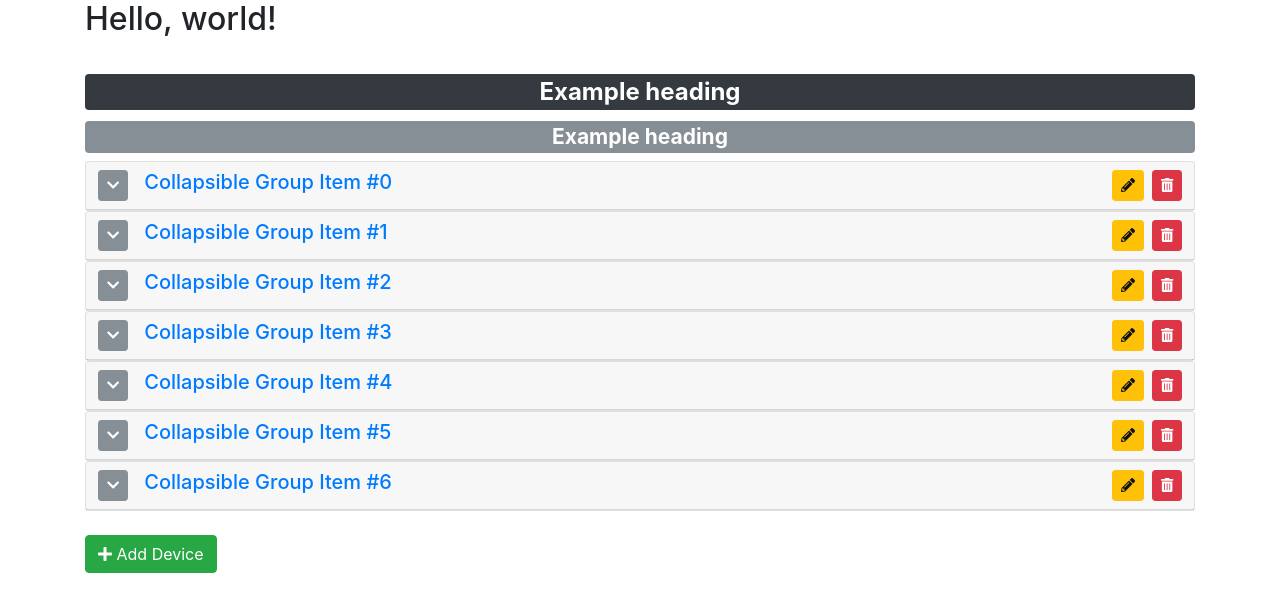
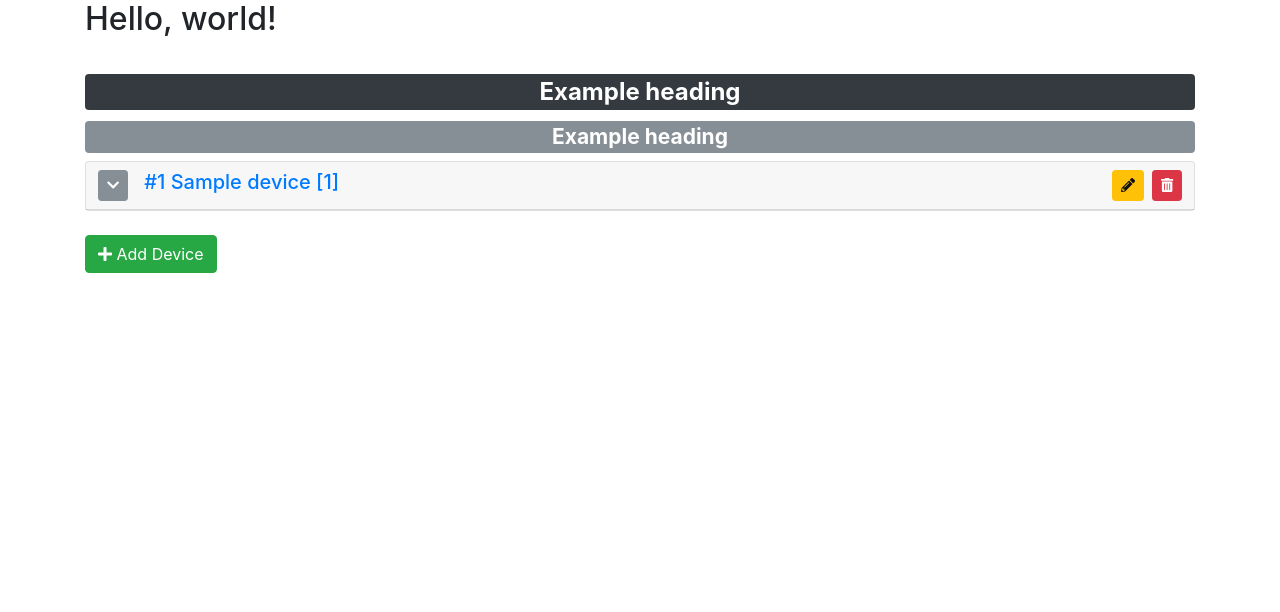
Before and after one commit to happytm/ezPiC, a Python web app: template ezPiC/templates/devices.html in a window 1280 px wide. Shown: the part 48-660 px from the top of the page. Run offline with Jinja, Linux system fonts and the light colour scheme; the template is opened without the code that fills it: most values are stand-ins (such as "Sample title", 1, 10 or a date in 2020); some libraries are stand-ins or nearby versions.

Commit message:
HTML changes

```diff
--- a/ezPiC/templates/devices.html
+++ b/ezPiC/templates/devices.html
@@ -9,16 +9,15 @@
 
       <h3><span class="badge badge-secondary col-sm-12">Example heading</span></h3>
 
-
-      {% for index in range(7) %}
+      {% for index, duid, name, info, _ in device_list %}
       <div class="card">
         <div class="card-header p-2" role="tab" id="heading{{ index }}">
             <h5 class="d-flex align-items-start m-0 ">
-                  <a class="btn btn-secondary btn-sm mx-1 ml-0 mr-3" data-toggle="collapse" href="#collapse{{ index }}" aria-expanded="false" aria-controls="collapse{{ index }}">
+                <a class="btn btn-secondary btn-sm mx-1 ml-0 mr-3" data-toggle="collapse" href="#collapse{{ index }}" aria-expanded="false" aria-controls="collapse{{ id }}">
                     <i class="fas fa-chevron-down"></i>
                 </a>
                 <a class="mr-auto" data-toggle="collapse" href="#collapse{{ index }}" aria-expanded="false" aria-controls="collapse{{ index }}">
-                      Collapsible Group Item #{{ index }}
+                #{{ index }} {{ name }} [{{ duid }}]
                 </a>
                 <a href="/devices/edit/{{ index }}/" class="btn btn-warning btn-sm mx-1"><i class="fas fa-pencil-alt"></i></a>
                 <a href="/devices/del/{{ index }}/" class="btn btn-danger btn-sm mx-1"><i class="fas fa-trash-alt"></i></a>
@@ -26,12 +25,14 @@
         </div>
         <div id="collapse{{ index }}" class="collapse" role="tabpanel" aria-labelledby="heading{{ index }}">
             <div class="card-body">
-                  Anim pariatur cliche reprehenderit, enim eiusmod high life accusamus terry richardson ad squid. 3 wolf moon officia aute, non cupidatat skateboard dolor brunch. Food truck quinoa nesciunt laborum eiusmod. Brunch 3 wolf moon tempor, sunt aliqua put a bird on it squid single-origin coffee nulla assumenda shoreditch et. Nihil anim keffiyeh helvetica, craft beer labore wes anderson cred nesciunt sapiente ea proident. Ad vegan excepteur butcher vice lomo. Leggings occaecat craft beer farm-to-table, raw denim aesthetic synth nesciunt you probably haven't heard of them accusamus labore sustainable VHS.
+            {{ info }}
             </div>
         </div>
       </div>
     {% endfor %}
 
+
+
       <br/>
       <a class="btn btn-success" href="/devices/list/" role="button"><i class="fas fa-plus"></i> Add Device</a>
 
--- a/ezPiC/templates/devices_list.html
+++ b/ezPiC/templates/devices_list.html
@@ -3,8 +3,9 @@
 
   <h2>Available Device Plugins</h2>
 
+  Choose a device and click the [+] button
+
   <br />
-
 
     {% for id, name, info, _ in device_list %}
       <div class="card">
```
Also changed, not shown: ezPiC/plugins/cmds/cmdDevice.py (+7 -0 lines). Lines whose indentation alone changed are shown as unchanged.
